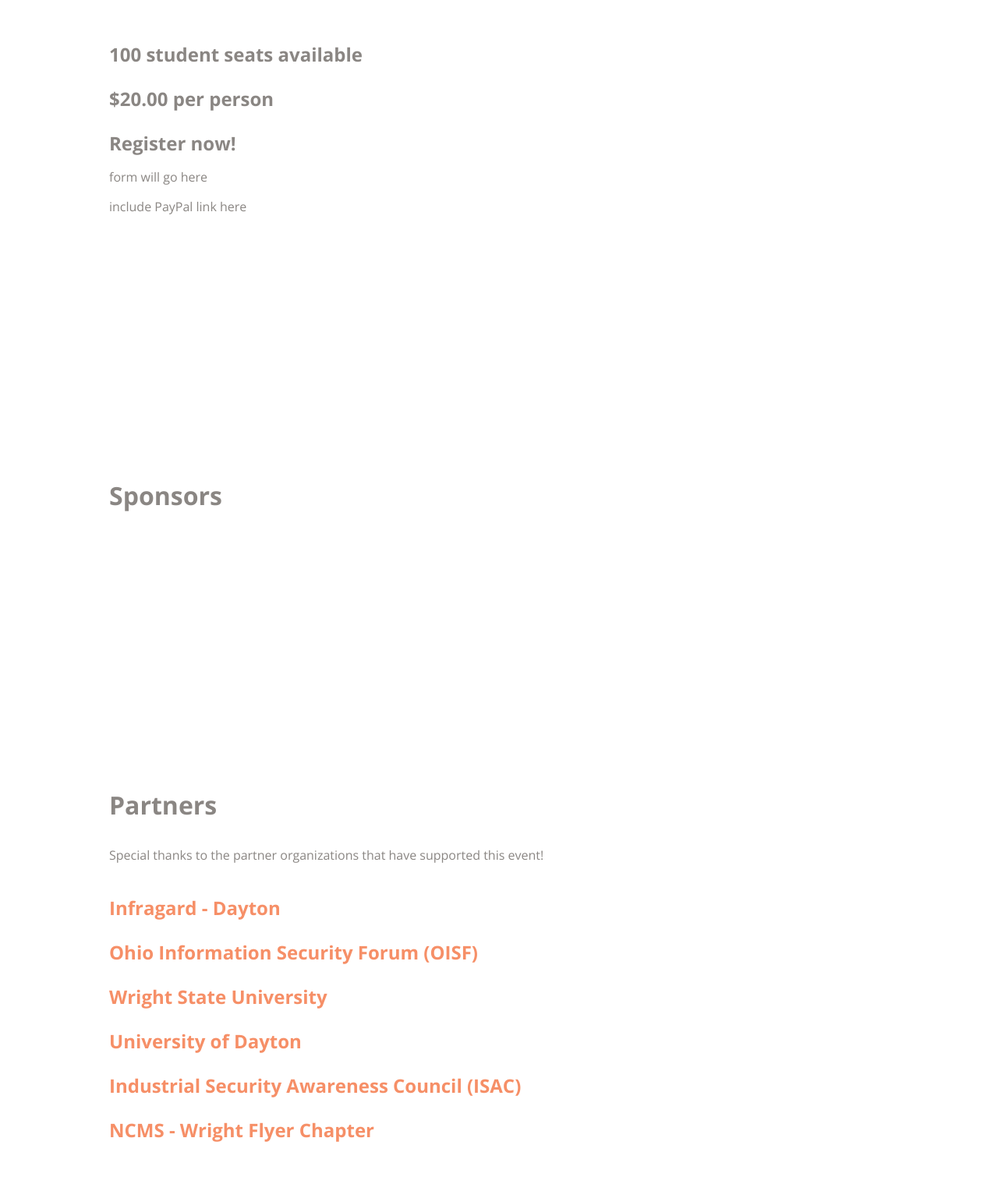
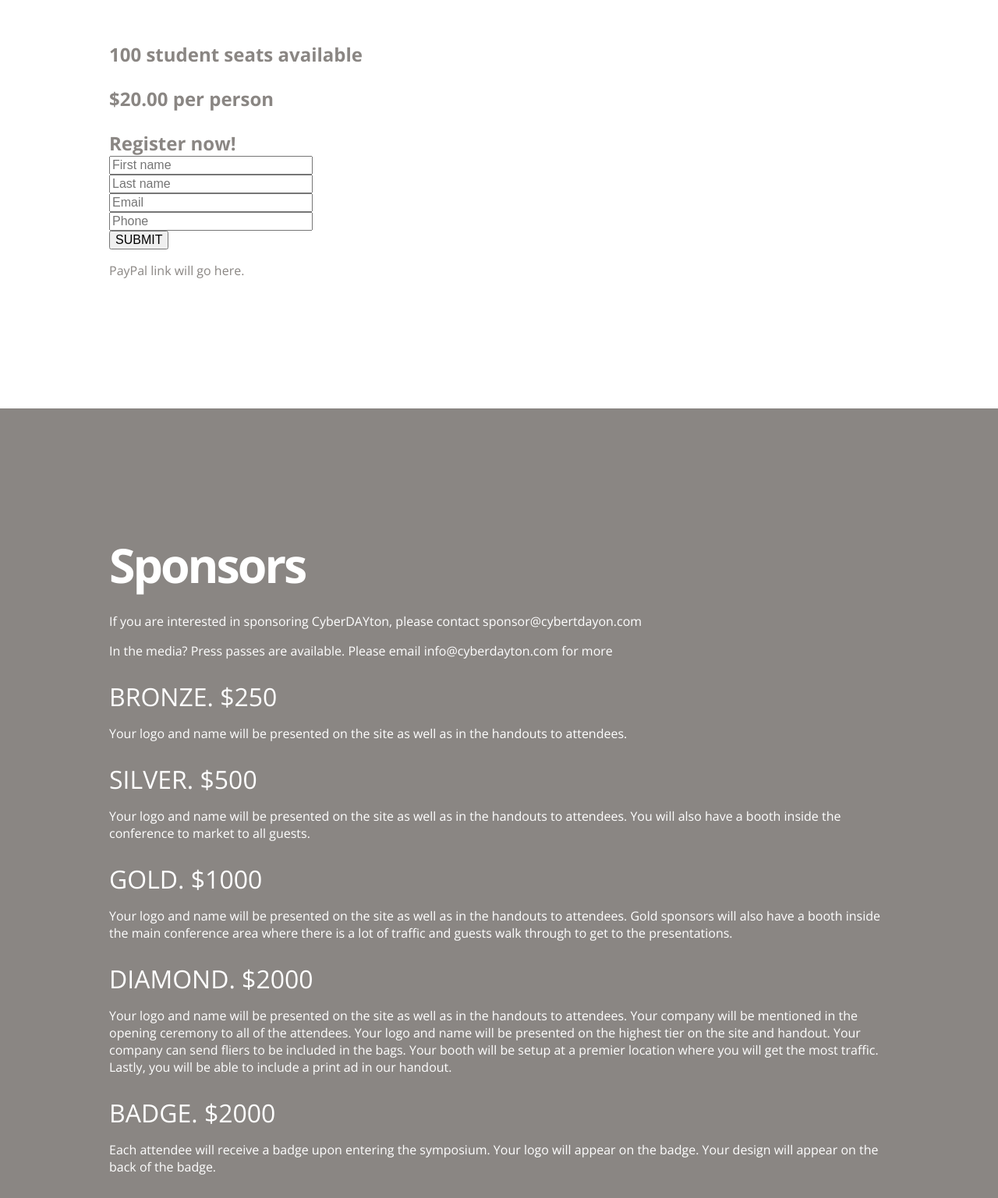
Before and after one commit to jjwdowik/cyberDay, a PHP site: page / in a window 1280 px wide. Shown: the part 4963-6500 px from the top of the page at 78% size. Run offline with PHP 8.4, Linux system fonts and the light colour scheme; some libraries are stand-ins or nearby versions.

Commit message:
Added form, some css

```diff
--- a/css/style.css
+++ b/css/style.css
@@ -187,7 +187,27 @@ h2{padding-top:1em;}
 }
 
 
+/* Slide 6 */
 
+#slide6{
+	background-color:#8a8683;
+	color:#ffffff;
+}
+
+#slide6 h1 {
+	font-size: 3.8em;
+	letter-spacing: -3px;
+	line-height: 0px;
+	color:#ffffff;
+	font-weight: 700;
+}
+#slide6 h2 {
+	font-size: 2em;
+	color: #ffffff;
+	line-height: 0px;
+	padding-bottom:20px;
+	font-weight: 400;
+}
 
 
 /* Tablet */
--- a/index.php
+++ b/index.php
@@ -153,8 +153,24 @@
 				<h2>100 student seats available</h2>
 				<h2>$20.00 per person</h2>
 				<h2>Register now!</h2>
-				<p>form will go here</p>
-				<p>include PayPal link here</p>
+				<form name="htmlform" method="post" action="submitted.php">
+					<div id="formpartContainer">
+						<div class="formpart">
+							<input  type="text" name="firstname" placeholder="First name" maxlength="55" size="25">
+						</div>
+						<div class="formpart">
+							<input  type="text" name="lastname" placeholder="Last name" maxlength="55" size="25">
+						</div>
+						<div class="formpart">
+							<input  type="text" name="email" placeholder="Email" maxlength="55" size="25">
+						</div>
+						<div class="formpart">
+							<input  type="text" name="phone" placeholder="Phone" maxlength="55" size="25">
+						</div>
+					</div>
+					<input class="buttSubmit" type="submit" value="SUBMIT">
+				</form>
+				<p>PayPal link will go here.</p>
 			</div>
 		</div>
 	</div>
@@ -163,7 +179,30 @@
 		<div class="container clearfix">
 			<div id="content" class="grid_12">
 				<h1>Sponsors</h1>
-
+				<p>If you are interested in sponsoring CyberDAYton, please contact sponsor@cybertdayon.com</p>
+				<p>In the media? Press passes are available. Please email info@cyberdayton.com for more</p>
+				<h2>BRONZE. $250</h2>
+				<p>Your logo and name will be presented on the site as well as in the handouts to attendees.</p>
+				<h2>SILVER. $500</h2>
+				<p>Your logo and name will be presented on the site as well as in the handouts to attendees.
+					You will also have a booth inside the conference to market to all guests.</p>
+				<h2>GOLD. $1000</h2>
+				<p>Your logo and name will be presented on the site as well as in the handouts to attendees.
+					Gold sponsors will also have a booth inside the main conference area where there is a lot of traffic and guests walk through to get to the presentations.</p>
+				<h2>DIAMOND. $2000</h2>
+				<p>Your logo and name will be presented on the site as well as in the handouts to attendees.
+					Your company will be mentioned in the opening ceremony to all of the attendees. Your logo and name will be presented on the highest tier on the site and handout.
+					Your company can send fliers to be included in the bags.
+					Your booth will be setup at a premier location where you will get the most traffic.
+					Lastly, you will be able to include a print ad in our handout.</p>
+				<h2>BADGE. $2000</h2>
+				<p>Each attendee will receive a badge upon entering the symposium.
+					Your logo will appear on the badge. Your design will appear on the back of the badge.</p>
+				<h2>COIN. $2000</h2>
+				<p>Each attendee will receive a coin upon entering the symposium.
+					Your logo will appear on the coin. Your design will appear on the back of the coin.</p>
+				<h2>LANYARD. $1000</h2>
+				<p>Each attendee will receive a lanyard attached to a badge upon entering the symposium. You may provide your lanyard.</p>
 			</div>
 		</div>
 	</div>
```
Also changed, not shown: submitted.php (added, +69 -0 lines).
